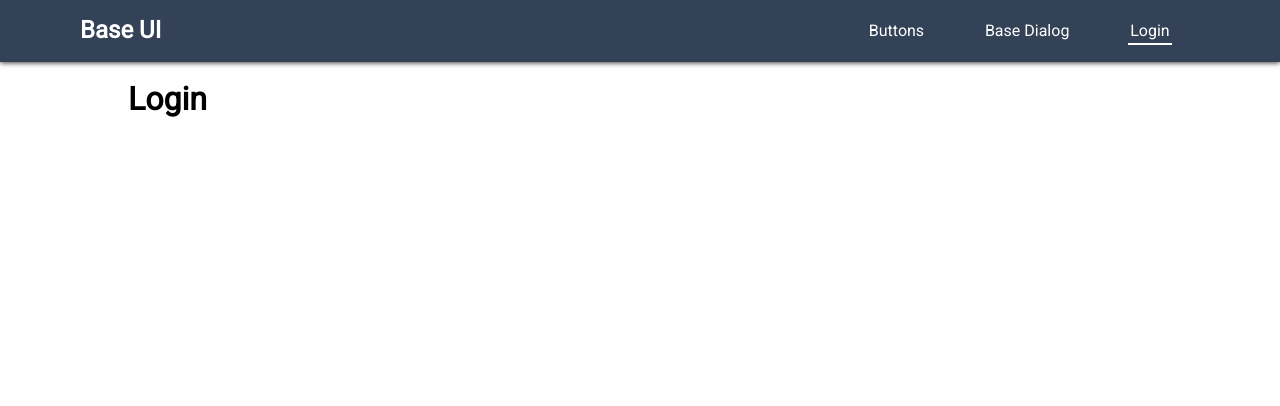
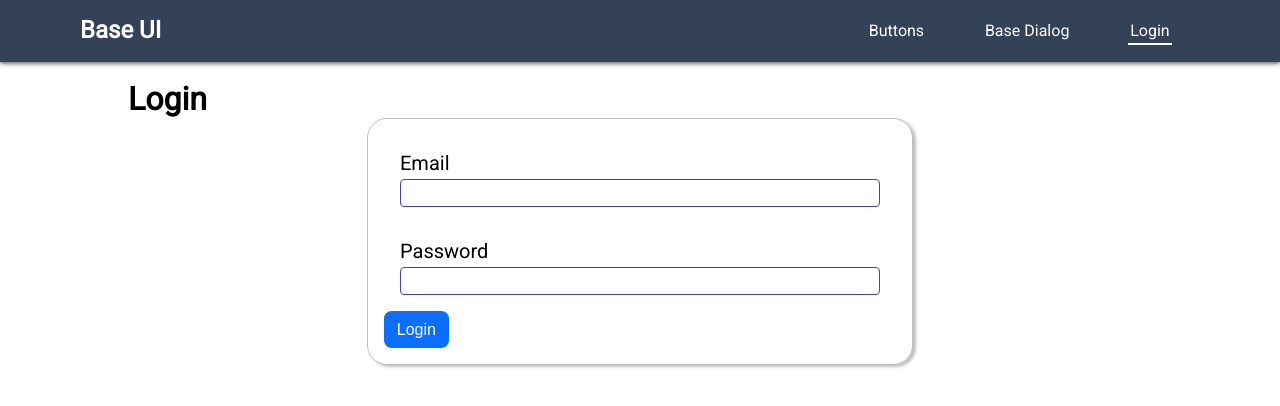
Before and after one commit to mohammad-zrar/vue-base-ui-components, a Vue app: page /auth in a window 1280 px wide. Shown: the top 406 px of the page. Built offline with nearby package versions, Linux system fonts and the light colour scheme.

Commit message:
Creating BaseSpinner and using inside login page

```diff
--- a/src/components/ui/BaseCard.vue
+++ b/src/components/ui/BaseCard.vue
@@ -10,7 +10,7 @@
   padding: 1rem;
   margin: auto;
   box-shadow: 3px 2px 3px rgba(0, 0, 0, 0.25);
-  border: 1px solid rgba(0, 0, 0, 0.5);
+  border: 1px solid rgba(0, 0, 0, 0.25);
   border-radius: 20px;
 }
 </style>
--- /dev/null
+++ b/src/components/ui/BaseSpinner.vue
@@ -0,0 +1,22 @@
+<template>
+  <div class="spinner"></div>
+</template>
+<style scoped>
+.spinner {
+  width: 32px;
+  height: 32px;
+  border: 6px dotted blue;
+
+  margin: 1rem auto;
+  border-radius: 50%;
+  animation: spin 2.5s linear infinite;
+}
+@keyframes spin {
+  from {
+    transform: rotate(0deg);
+  }
+  to {
+    transform: rotate(360deg);
+  }
+}
+</style>
--- a/src/pages/LoginPage.vue
+++ b/src/pages/LoginPage.vue
@@ -1,3 +1,63 @@
 <template>
   <h1>Login</h1>
+  <base-card>
+    <form @submit.prevent="login">
+      <div class="form-control">
+        <label for="email">Email</label>
+        <input type="email" id="email" />
+      </div>
+      <div class="form-control">
+        <label for="password">Password</label>
+        <input type="password" id="password" />
+      </div>
+
+      <base-dialog :show="showDialog" @close="closeDialog">
+        <template #header>
+          <h2>Authenticating</h2>
+        </template>
+        <template #body>
+          <BaseSpinner />
+        </template>
+      </base-dialog>
+      <base-button>Login</base-button>
+    </form>
+  </base-card>
 </template>
+
+<script setup>
+import { ref } from "vue";
+import BaseCard from "../components/ui/BaseCard.vue";
+import BaseButton from "../components/ui/BaseButton.vue";
+import BaseDialog from "../components/ui/BaseDialog.vue";
+import BaseSpinner from "../components/ui/BaseSpinner.vue";
+
+const showDialog = ref(false);
+
+function login() {
+  showDialog.value = true;
+}
+function closeDialog() {
+  showDialog.value = false;
+}
+</script>
+
+<style scoped>
+.form-control {
+  display: grid;
+  padding: 1rem;
+}
+.form-control label {
+  font-size: 1.25rem;
+  margin-bottom: 0.25rem;
+}
+.form-control input {
+  padding: 0.25rem 0.4rem;
+  font-size: 1rem;
+  outline: none;
+  border: 1px solid #4444aa;
+  border-radius: 4px;
+}
+.form-control input:focus {
+  box-shadow: 0px 0px 5px #4444ff;
+}
+</style>
```
